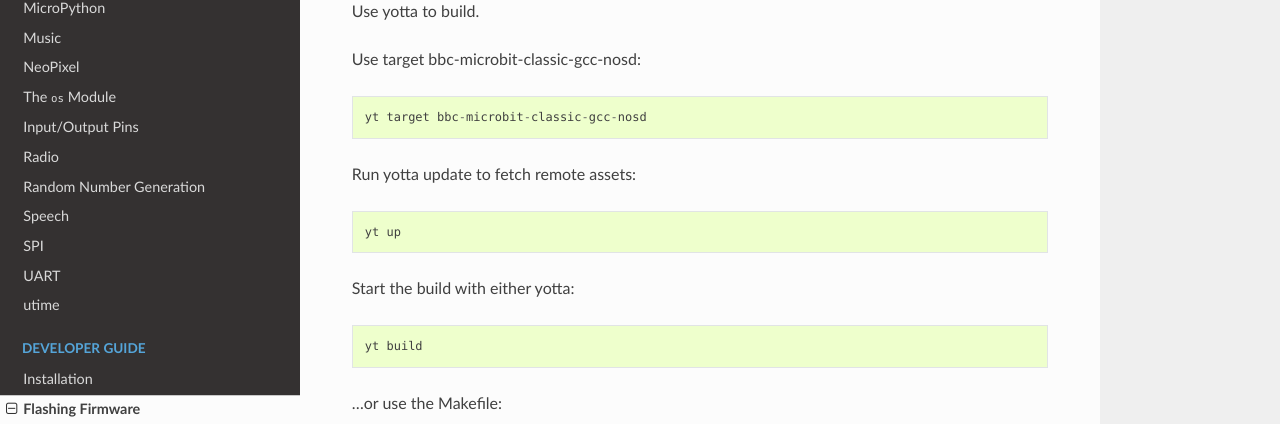
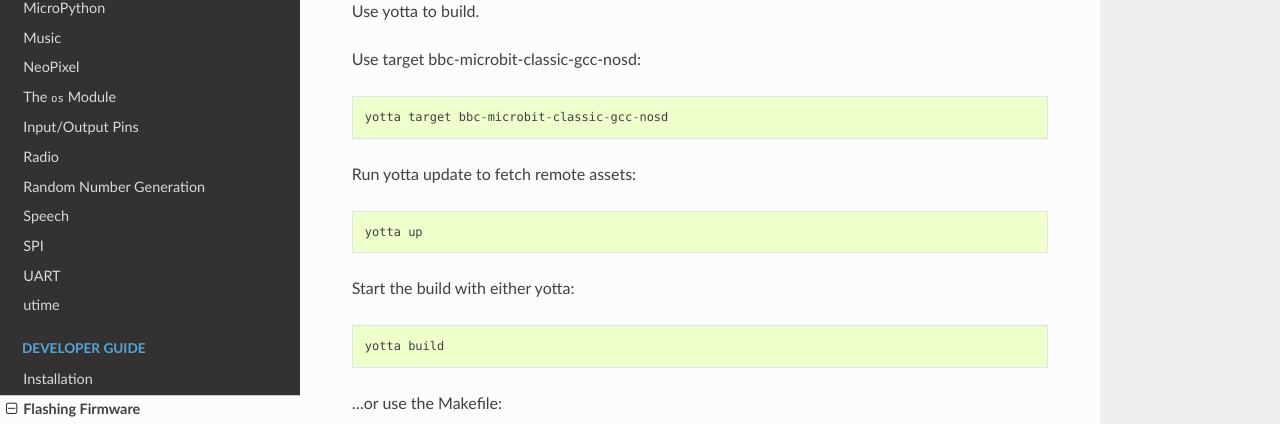
Before and after one commit to bbcmicrobit/micropython, a Sphinx documentation site: the page built from docs/devguide/flashfirmware.rst, in a window 1280 px wide and 900 px high. Shown: the part 216-640 px from the top of the window. Built offline with Sphinx 7.4.7 and the Read the Docs theme 2.0.0, drawn with Linux system fonts in a browser that asks for light colours.

Commit message:
docs: Update docs and README to specify full yotta command.

```diff
--- a/docs/devguide/flashfirmware.rst
+++ b/docs/devguide/flashfirmware.rst
@@ -10,15 +10,15 @@ Use yotta to build.
 
 Use target bbc-microbit-classic-gcc-nosd::
 
-  yt target bbc-microbit-classic-gcc-nosd
+  yotta target bbc-microbit-classic-gcc-nosd
 
 Run yotta update to fetch remote assets::
 
-  yt up
+  yotta up
 
 Start the build with either yotta::
 
-  yt build
+  yotta build
 
 ...or use the Makefile::
 
```
Also changed, not shown: README.md (+2 -2 lines).
